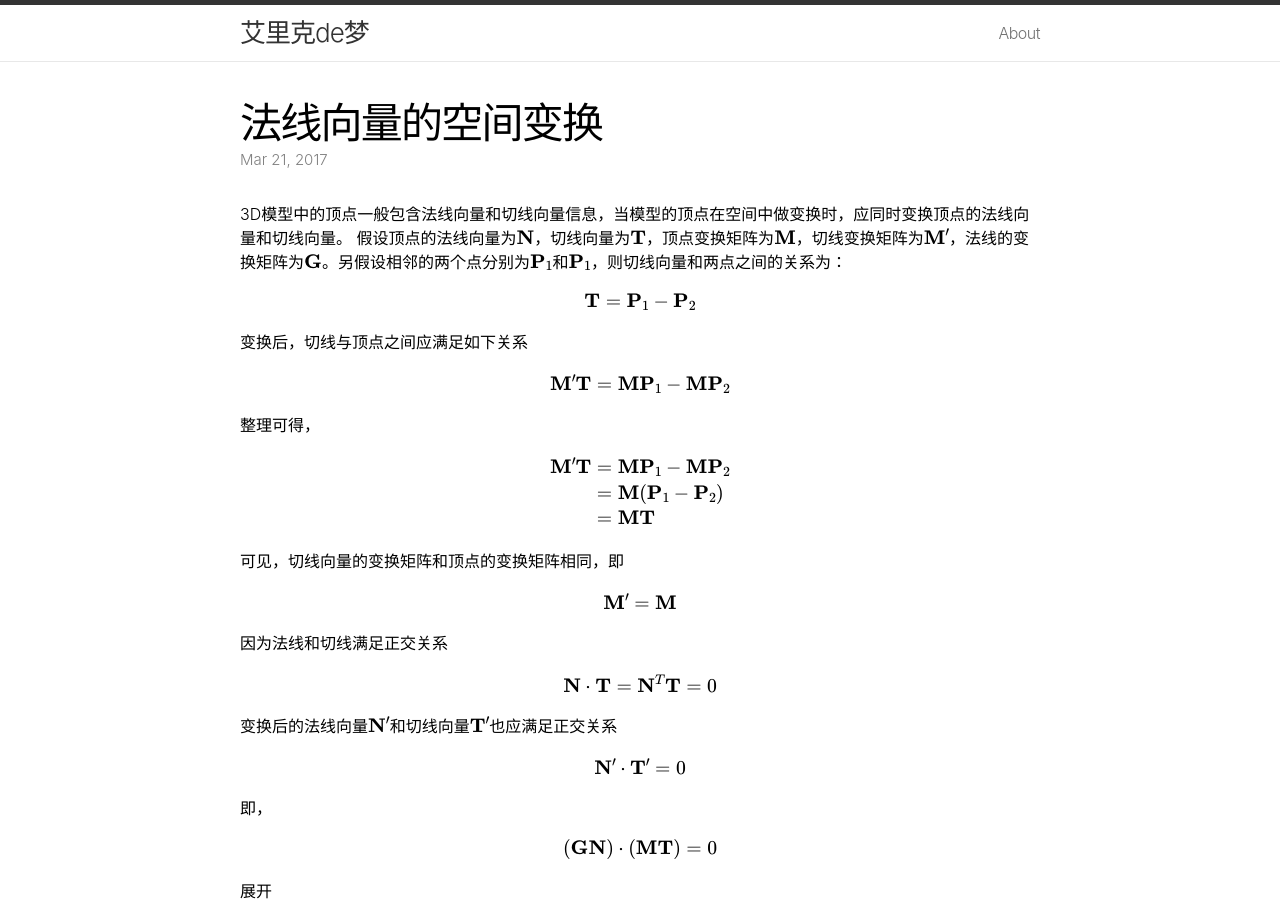
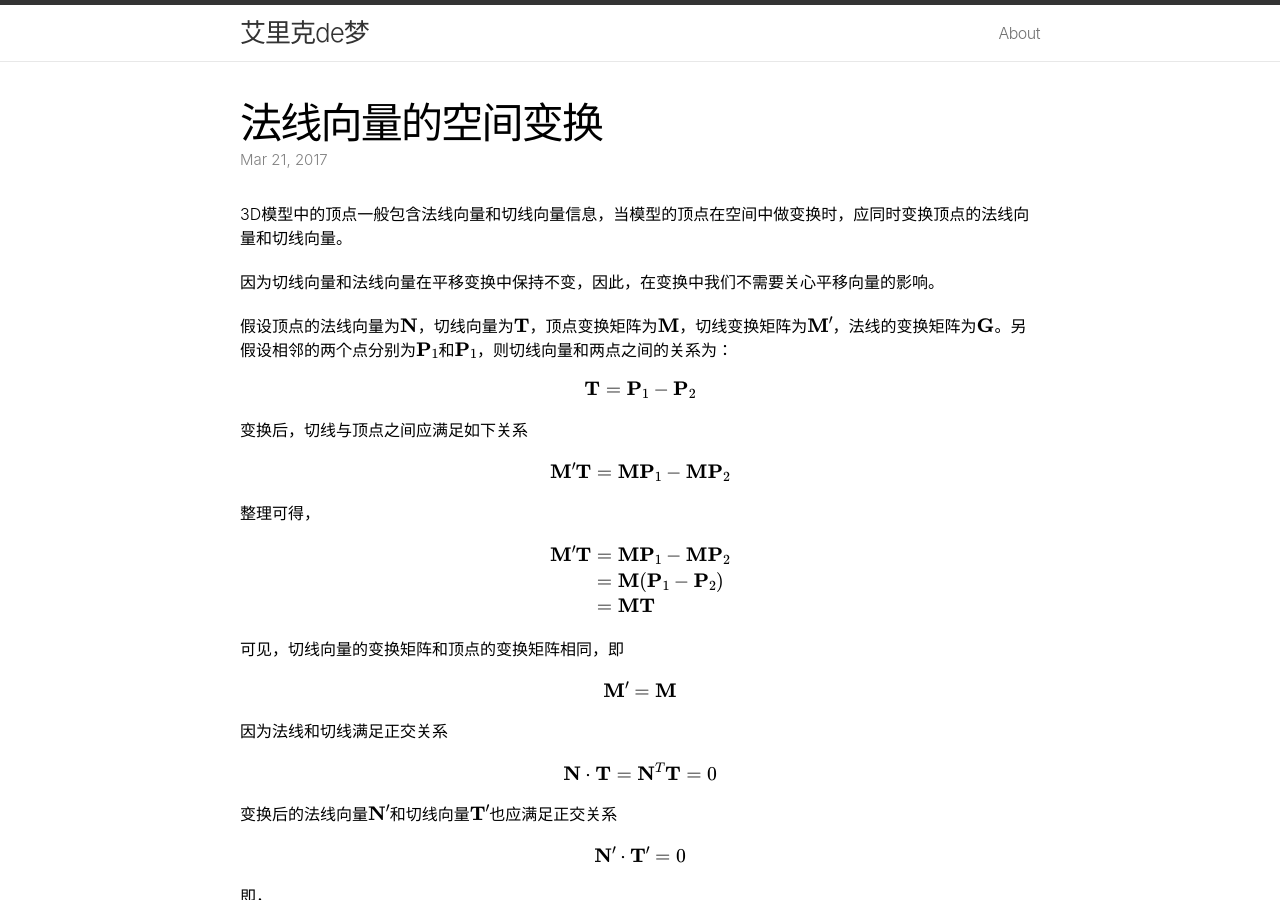
Before and after one commit to pyericz/blog, a Jekyll site: the page built from _posts/2017-03-21-transform-normal-vectors.markdown, in a window 1280 px wide and 900 px high. Built offline with Jekyll 4.4.1, drawn with Linux system fonts in a browser that asks for light colours; formulas are drawn with MathJax 3.

Commit message:
说明在变换中，切线向量和法线向量不受平移变换的影响。

```diff
--- a/_posts/2017-03-21-transform-normal-vectors.markdown
+++ b/_posts/2017-03-21-transform-normal-vectors.markdown
@@ -7,6 +7,9 @@ tag: [vector, transform]
 ---
 
 3D模型中的顶点一般包含法线向量和切线向量信息，当模型的顶点在空间中做变换时，应同时变换顶点的法线向量和切线向量。
+
+因为切线向量和法线向量在平移变换中保持不变，因此，在变换中我们不需要关心平移向量的影响。
+
 假设顶点的法线向量为$$\mathbf{N}$$，切线向量为$$\mathbf{T}$$，顶点变换矩阵为$$\mathbf{M}$$，切线变换矩阵为$$\mathbf{M}'$$，法线的变换矩阵为$$\mathbf{G}$$。另假设相邻的两个点分别为$$\mathbf{P}_1$$和$$\mathbf{P}_1$$，则切线向量和两点之间的关系为：
 
 $$
```
